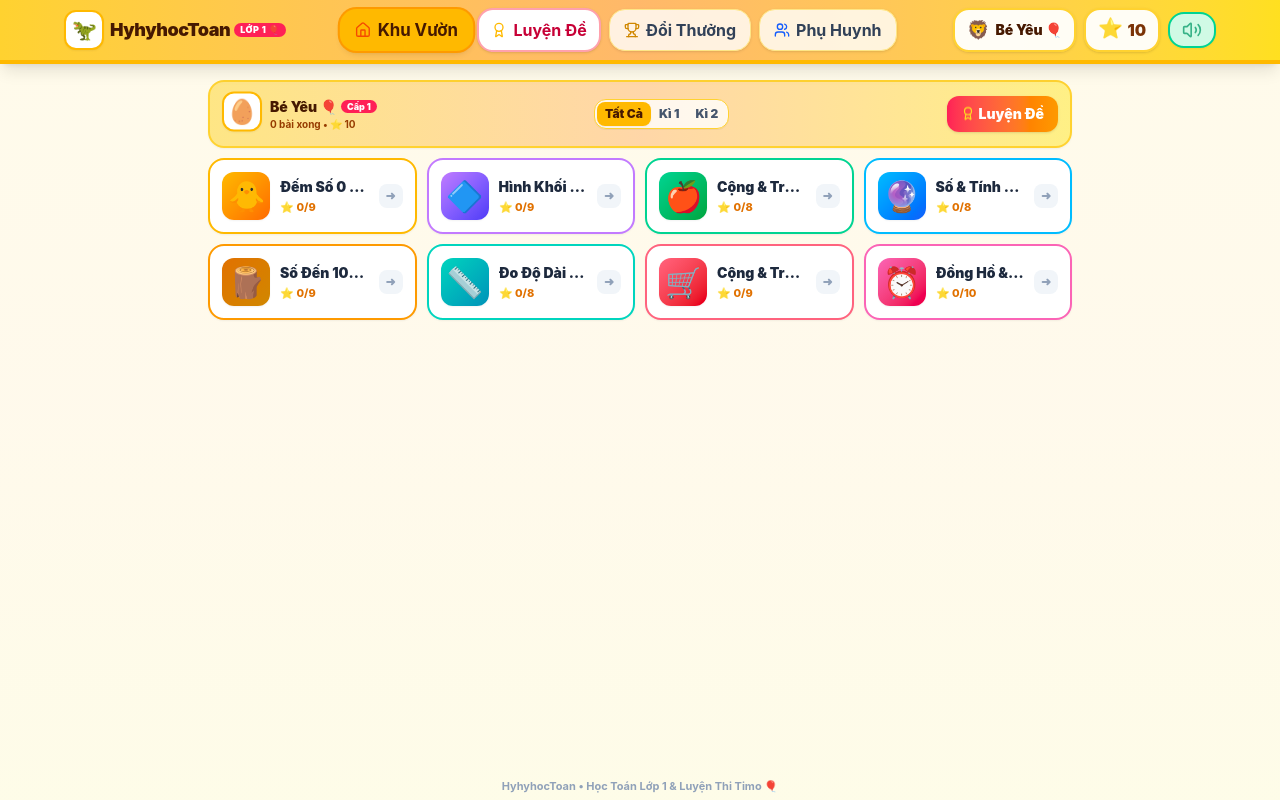
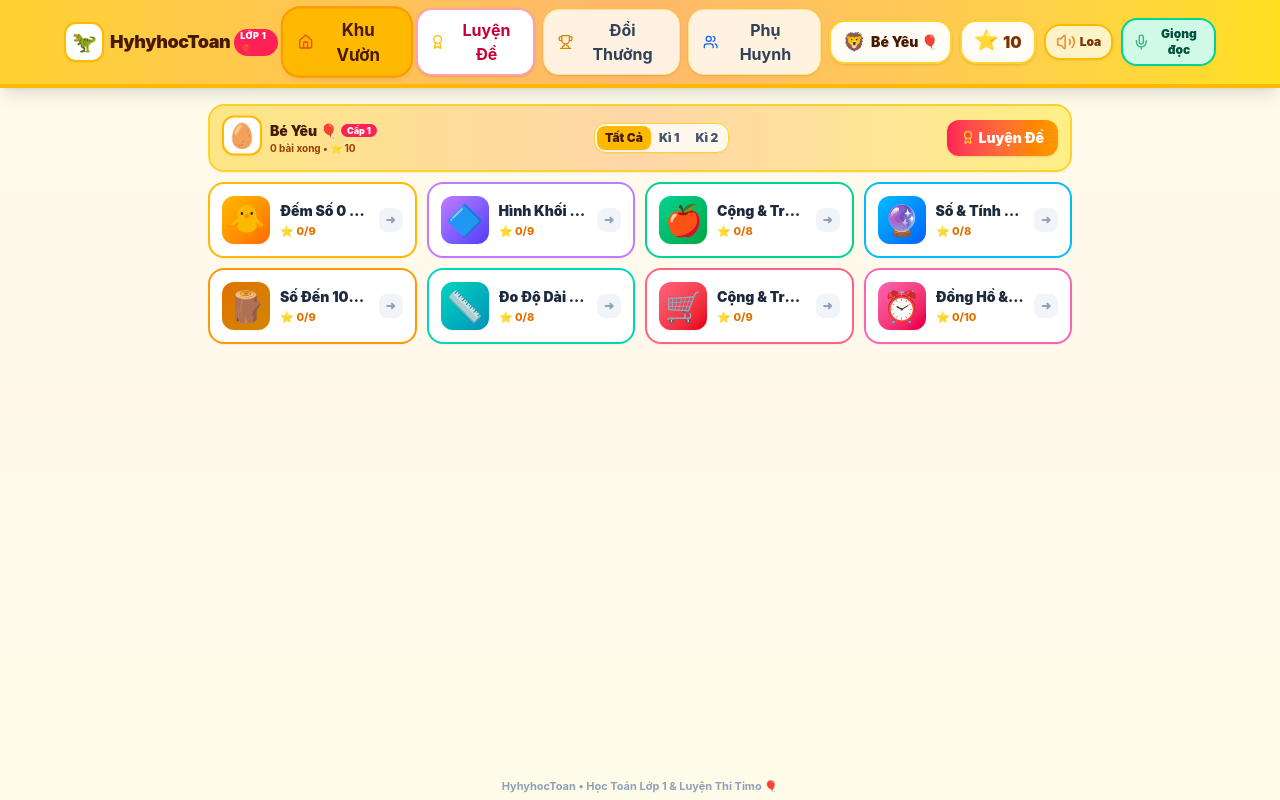
Before and after one commit to Tikz-Physics/HyhyhocToan, a React (Vite) app: page / in a window 1280 px wide. Built offline with nearby package versions, Linux system fonts and the light colour scheme.

Commit message:
feat: persist user accounts synchronously and separate sound effects and voice reading buttons

```diff
--- a/src/App.jsx
+++ b/src/App.jsx
@@ -11,63 +11,35 @@ import PetEvolution from './components/PetEvolution';
 import AccountModal from './components/AccountModal';
 import { getPetStage } from './data/petData';
 import { Award, Sparkles, ChevronRight } from 'lucide-react';
+import {
+  loadAccounts,
+  saveAccounts,
+  loadActiveAccountId,
+  saveActiveAccountId,
+} from './utils/accountStorage';
 
 export default function App() {
   const [currentView, setCurrentView] = useState('map'); // 'map', 'zone', 'timo_arena', 'trophies', 'parents'
   const [selectedZoneId, setSelectedZoneId] = useState(CURRICULUM_ZONES[0]?.id || 'counting_numbers_10');
   const [selectedSemester, setSelectedSemester] = useState('all'); // 'all', 1, 2
 
-  // Multi-account profile management
-  const [accounts, setAccounts] = useState(() => {
-    try {
-      const saved = localStorage.getItem('toan_lop1_accounts');
-      if (saved) {
-        const parsed = JSON.parse(saved);
-        if (Array.isArray(parsed) && parsed.length > 0) return parsed;
-      }
-    } catch {
-      // ignore
-    }
-
-    // Migrate from legacy single-profile storage if present
-    const existingStars = Number(localStorage.getItem('toan_lop1_stars') || 10);
-    let existingTasks = [];
-    try { existingTasks = JSON.parse(localStorage.getItem('toan_lop1_completed') || '[]'); } catch {}
-    let existingMedals = [];
-    try { existingMedals = JSON.parse(localStorage.getItem('toan_lop1_medals') || '[]'); } catch {}
-    let existingPets = ['dino'];
-    try { existingPets = JSON.parse(localStorage.getItem('toan_lop1_pets') || '["dino"]'); } catch {}
-    const existingActivePet = localStorage.getItem('toan_lop1_active_pet') || 'dino';
-
-    return [{
-      id: 'default_child',
-      name: 'Bé Yêu 🎈',
-      avatar: '🦁',
-      stars: existingStars,
-      completedTasks: existingTasks,
-      userMedals: existingMedals,
-      unlockedPets: existingPets,
-      activePet: existingActivePet,
-      createdAt: Date.now(),
-    }];
-  });
-
+  // Multi-account profile management with 100% persistent synchronous storage
+  const [accounts, setAccounts] = useState(() => loadAccounts());
   const [currentAccountId, setCurrentAccountId] = useState(() => {
-    return localStorage.getItem('toan_lop1_current_account_id') || 'default_child';
+    const initial = loadAccounts();
+    return loadActiveAccountId(initial);
   });
 
   const [isAccountModalOpen, setIsAccountModalOpen] = useState(false);
-  const [audioOn, setAudioOn] = useState(() => {
-    try {
-      const saved = localStorage.getItem('toan_lop1_master_audio');
-      return saved !== null ? saved === 'true' : true;
-    } catch {
-      return true;
-    }
-  });
+
+  // Independent Audio States: Sound Effects (Loa) & Teacher Voice Reading (Mic)
+  const [soundOn, setSoundOn] = useState(() => soundManager.soundEnabled);
+  const [voiceOn, setVoiceOn] = useState(() => soundManager.voiceEnabled);
 
   // Derive active account
-  const currentAccount = accounts.find((a) => a.id === currentAccountId) || accounts[0] || {
+  const currentAccount =
+    accounts.find((a) => a.id === currentAccountId) ||
+    accounts[0] || {
       id: 'default_child',
       name: 'Bé Yêu 🎈',
       avatar: '🦁',
@@ -84,23 +56,29 @@ export default function App() {
   const unlockedPets = currentAccount.unlockedPets || ['dino'];
   const activePet = currentAccount.activePet || 'dino';
 
-  // Synchronize accounts to localStorage
+  // Synchronize accounts and active ID to localStorage as safety net
   useEffect(() => {
-    localStorage.setItem('toan_lop1_accounts', JSON.stringify(accounts));
+    saveAccounts(accounts);
   }, [accounts]);
 
   useEffect(() => {
-    localStorage.setItem('toan_lop1_current_account_id', currentAccountId);
+    saveActiveAccountId(currentAccountId);
   }, [currentAccountId]);
 
   const updateCurrentAccount = (updater) => {
     setAccounts((prevAccounts) => {
-      return prevAccounts.map((acc) => {
-        if (acc.id === currentAccount.id) {
+      const targetId = currentAccountId;
+      const exists = prevAccounts.some((a) => a.id === targetId);
+      const effectiveId = exists ? targetId : prevAccounts[0]?.id;
+
+      const nextAccounts = prevAccounts.map((acc) => {
+        if (acc.id === effectiveId) {
           return typeof updater === 'function' ? updater(acc) : { ...acc, ...updater };
         }
         return acc;
       });
+      saveAccounts(nextAccounts);
+      return nextAccounts;
     });
   };
 
@@ -164,23 +142,28 @@ export default function App() {
       activePet: 'dino',
       createdAt: Date.now(),
     };
-    setAccounts((prev) => [...prev, newAcc]);
+    const nextAccounts = [...accounts, newAcc];
+    setAccounts(nextAccounts);
     setCurrentAccountId(newId);
+    saveAccounts(nextAccounts);
+    saveActiveAccountId(newId);
+    setIsAccountModalOpen(false);
   };
 
   const handleSwitchAccount = (id) => {
     setCurrentAccountId(id);
+    saveActiveAccountId(id);
     setIsAccountModalOpen(false);
   };
 
   const handleDeleteAccount = (id) => {
-    setAccounts((prev) => {
-      const remaining = prev.filter((a) => a.id !== id);
-      if (currentAccountId === id && remaining.length > 0) {
-        setCurrentAccountId(remaining[0].id);
-      }
-      return remaining;
-    });
+    const remaining = accounts.filter((a) => a.id !== id);
+    if (remaining.length === 0) return;
+    const nextActiveId = currentAccountId === id ? remaining[0].id : currentAccountId;
+    setAccounts(remaining);
+    setCurrentAccountId(nextActiveId);
+    saveAccounts(remaining);
+    saveActiveAccountId(nextActiveId);
   };
 
   const handleResetProgress = () => {
@@ -205,8 +188,10 @@ export default function App() {
         currentView={currentView}
         setCurrentView={setCurrentView}
         stars={stars}
-        audioOn={audioOn}
-        setAudioOn={setAudioOn}
+        soundOn={soundOn}
+        setSoundOn={setSoundOn}
+        voiceOn={voiceOn}
+        setVoiceOn={setVoiceOn}
         currentAccount={currentAccount}
         onOpenAccountModal={() => setIsAccountModalOpen(true)}
       />
--- a/src/components/AccountModal.jsx
+++ b/src/components/AccountModal.jsx
@@ -40,6 +40,7 @@ export default function AccountModal({
 
     setNewName('');
     setIsCreating(false);
+    onClose();
   };
 
   return (
--- a/src/components/Navbar.jsx
+++ b/src/components/Navbar.jsx
@@ -1,22 +1,31 @@
 import React from 'react';
-import { Volume2, VolumeX, Trophy, Home, Award, Users } from 'lucide-react';
+import { Volume2, VolumeX, Mic, MicOff, Trophy, Home, Award, Users } from 'lucide-react';
 import { soundManager } from '../utils/soundManager';
 
 export default function Navbar({
   currentView,
   setCurrentView,
   stars,
-  audioOn,
-  setAudioOn,
+  soundOn,
+  setSoundOn,
+  voiceOn,
+  setVoiceOn,
   currentAccount,
   onOpenAccountModal,
 }) {
-  const handleToggleAudio = () => {
-    const newState = soundManager.toggleMasterAudio();
-    setAudioOn(newState);
-    if (newState) {
-      soundManager.playPop();
-      soundManager.speak('Âm thanh và giọng đọc đã bật!');
+  const handleToggleSound = () => {
+    const next = soundManager.toggleSound();
+    setSoundOn(next);
+    if (next) soundManager.playPop();
+  };
+
+  const handleToggleVoice = () => {
+    const next = soundManager.toggleVoice();
+    setVoiceOn(next);
+    if (next) {
+      soundManager.speak('Giọng đọc đã bật');
+    } else {
+      soundManager.stopSpeaking();
     }
   };
 
@@ -131,30 +140,58 @@ export default function Navbar({
               <span>{stars}</span>
             </div>
 
-            {/* Single Master Audio Toggle (Cả Âm thanh hiệu ứng & Giọng đọc cô giáo) */}
+            {/* Nút 1: Loa (Hiệu ứng âm thanh: ting-ting, pháo hoa, click) */}
             <button
               type="button"
-              onClick={handleToggleAudio}
+              onClick={handleToggleSound}
               title={
-                audioOn
-                  ? 'Âm thanh & Giọng đọc: Đang BẬT (Bấm để tắt)'
-                  : 'Âm thanh & Giọng đọc: Đang TẮT (Bấm để bật)'
+                soundOn
+                  ? 'Âm thanh hiệu ứng: Đang BẬT (Bấm để tắt)'
+                  : 'Âm thanh hiệu ứng: Đang TẮT (Bấm để bật)'
               }
-              className={`flex items-center gap-1.5 px-2.5 py-1.5 sm:px-3 sm:py-1.5 rounded-2xl border-2 transition-all cursor-pointer btn-kid-3d shadow-xs font-black text-xs ${
-                audioOn
-                  ? 'bg-emerald-100 hover:bg-emerald-200 border-emerald-400 text-emerald-900'
-                  : 'bg-slate-100 hover:bg-slate-200 border-slate-300 text-slate-500 line-through opacity-75'
+              className={`flex items-center gap-1 p-1.5 sm:px-2.5 sm:py-1.5 rounded-2xl border-2 transition-all cursor-pointer btn-kid-3d shadow-xs font-black text-xs ${
+                soundOn
+                  ? 'bg-amber-100 hover:bg-amber-200 border-amber-400 text-amber-900'
+                  : 'bg-slate-100 hover:bg-slate-200 border-slate-300 text-slate-400 line-through opacity-70'
               }`}
             >
-              {audioOn ? (
+              {soundOn ? (
                 <>
-                  <Volume2 className="w-4 h-4 sm:w-5 sm:h-5 text-emerald-600 animate-pulse" />
-                  <span className="hidden xs:inline">Âm thanh</span>
+                  <Volume2 className="w-4 h-4 sm:w-5 sm:h-5 text-amber-600 animate-pulse" />
+                  <span className="hidden md:inline">Loa</span>
                 </>
               ) : (
                 <>
-                  <VolumeX className="w-4 h-4 sm:w-5 sm:h-5 text-slate-500" />
-                  <span className="hidden xs:inline">Tắt tiếng</span>
+                  <VolumeX className="w-4 h-4 sm:w-5 sm:h-5 text-slate-400" />
+                  <span className="hidden md:inline">Tắt loa</span>
+                </>
+              )}
+            </button>
+
+            {/* Nút 2: Mic (Giọng đọc cô giáo đọc đề bài) */}
+            <button
+              type="button"
+              onClick={handleToggleVoice}
+              title={
+                voiceOn
+                  ? 'Giọng đọc cô giáo: Đang BẬT (Bấm để tắt)'
+                  : 'Giọng đọc cô giáo: Đang TẮT (Bấm để bật)'
+              }
+              className={`flex items-center gap-1 p-1.5 sm:px-2.5 sm:py-1.5 rounded-2xl border-2 transition-all cursor-pointer btn-kid-3d shadow-xs font-black text-xs ${
+                voiceOn
+                  ? 'bg-emerald-100 hover:bg-emerald-200 border-emerald-400 text-emerald-900'
+                  : 'bg-slate-100 hover:bg-slate-200 border-slate-300 text-slate-400 line-through opacity-70'
+              }`}
+            >
+              {voiceOn ? (
+                <>
+                  <Mic className="w-4 h-4 sm:w-5 sm:h-5 text-emerald-600 animate-pulse" />
+                  <span className="hidden md:inline">Giọng đọc</span>
+                </>
+              ) : (
+                <>
+                  <MicOff className="w-4 h-4 sm:w-5 sm:h-5 text-slate-400" />
+                  <span className="hidden md:inline">Tắt giọng</span>
                 </>
               )}
             </button>
--- /dev/null
+++ b/src/utils/accountStorage.js
@@ -0,0 +1,84 @@
+// Quản lý lưu trữ tài khoản đa người dùng đồng bộ và an toàn 100%
+const STORAGE_KEY_ACCOUNTS = 'hyhyhoctoan_accounts';
+const STORAGE_KEY_ACTIVE_ID = 'hyhyhoctoan_active_account_id';
+const LEGACY_KEY_ACCOUNTS = 'toan_lop1_accounts';
+const LEGACY_KEY_ACTIVE_ID = 'toan_lop1_current_account_id';
+
+export function loadAccounts() {
+  try {
+    const raw = localStorage.getItem(STORAGE_KEY_ACCOUNTS) || localStorage.getItem(LEGACY_KEY_ACCOUNTS);
+    if (raw) {
+      const parsed = JSON.parse(raw);
+      if (Array.isArray(parsed) && parsed.length > 0) {
+        return parsed;
+      }
+    }
+  } catch (err) {
+    console.error('Lỗi khi đọc tài khoản:', err);
+  }
+
+  // Khôi phục từ dữ liệu cũ nếu có
+  let existingStars = 10;
+  try {
+    const s = localStorage.getItem('toan_lop1_stars');
+    if (s !== null) existingStars = Number(s);
+  } catch {}
+
+  let existingTasks = [];
+  try {
+    const t = localStorage.getItem('toan_lop1_completed');
+    if (t) existingTasks = JSON.parse(t);
+  } catch {}
+
+  let existingMedals = [];
+  try {
+    const m = localStorage.getItem('toan_lop1_medals');
+    if (m) existingMedals = JSON.parse(m);
+  } catch {}
+
+  const defaultAccount = {
+    id: 'default_child',
+    name: 'Bé Yêu 🎈',
+    avatar: '🦁',
+    stars: existingStars,
+    completedTasks: existingTasks,
+    userMedals: existingMedals,
+    unlockedPets: ['dino'],
+    activePet: 'dino',
+    createdAt: Date.now(),
+  };
+
+  saveAccounts([defaultAccount]);
+  return [defaultAccount];
+}
+
+export function loadActiveAccountId(accounts) {
+  try {
+    const id = localStorage.getItem(STORAGE_KEY_ACTIVE_ID) || localStorage.getItem(LEGACY_KEY_ACTIVE_ID);
+    if (id && accounts.some((a) => a.id === id)) {
+      return id;
+    }
+  } catch (err) {
+    console.error('Lỗi khi đọc active ID:', err);
+  }
+  return accounts[0]?.id || 'default_child';
+}
+
+export function saveAccounts(accounts) {
+  try {
+    const data = JSON.stringify(accounts);
+    localStorage.setItem(STORAGE_KEY_ACCOUNTS, data);
+    localStorage.setItem(LEGACY_KEY_ACCOUNTS, data);
+  } catch (err) {
+    console.error('Lỗi khi lưu tài khoản:', err);
+  }
+}
+
+export function saveActiveAccountId(id) {
+  try {
+    localStorage.setItem(STORAGE_KEY_ACTIVE_ID, id);
+    localStorage.setItem(LEGACY_KEY_ACTIVE_ID, id);
+  } catch (err) {
+    console.error('Lỗi khi lưu active ID:', err);
+  }
+}
--- a/src/utils/soundManager.js
+++ b/src/utils/soundManager.js
@@ -4,15 +4,28 @@
 class SoundManager {
   constructor() {
     this.ctx = null;
-    let savedMaster = true;
+    let savedSound = true;
+    let savedVoice = true;
     try {
-      const saved = localStorage.getItem('toan_lop1_master_audio');
-      if (saved !== null) savedMaster = saved === 'true';
+      const s = localStorage.getItem('hyhyhoctoan_sound_enabled') ?? localStorage.getItem('toan_lop1_sound_enabled');
+      if (s !== null) {
+        savedSound = s === 'true';
+      } else {
+        localStorage.setItem('hyhyhoctoan_sound_enabled', 'true');
+        localStorage.setItem('toan_lop1_sound_enabled', 'true');
+      }
+      const v = localStorage.getItem('hyhyhoctoan_voice_enabled') ?? localStorage.getItem('toan_lop1_voice_enabled');
+      if (v !== null) {
+        savedVoice = v === 'true';
+      } else {
+        localStorage.setItem('hyhyhoctoan_voice_enabled', 'true');
+        localStorage.setItem('toan_lop1_voice_enabled', 'true');
+      }
     } catch {
       // ignore
     }
-    this.soundEnabled = savedMaster;
-    this.voiceEnabled = savedMaster;
+    this.soundEnabled = savedSound;
+    this.voiceEnabled = savedVoice;
     this.vietnameseVoice = null;
     this.currentAudio = null;
     this.isSpeaking = false;
@@ -346,12 +359,38 @@ class SoundManager {
     });
   }
 
-  setMasterAudio(enabled) {
-    this.soundEnabled = enabled;
-    this.voiceEnabled = enabled;
-    if (!enabled) {
+  setSound(enabled) {
+    this.soundEnabled = !!enabled;
+    try {
+      localStorage.setItem('hyhyhoctoan_sound_enabled', this.soundEnabled ? 'true' : 'false');
+      localStorage.setItem('toan_lop1_sound_enabled', this.soundEnabled ? 'true' : 'false');
+    } catch {}
+    return this.soundEnabled;
+  }
+
+  toggleSound() {
+    return this.setSound(!this.soundEnabled);
+  }
+
+  setVoice(enabled) {
+    this.voiceEnabled = !!enabled;
+    if (!this.voiceEnabled) {
       this.stopSpeaking();
     }
+    try {
+      localStorage.setItem('hyhyhoctoan_voice_enabled', this.voiceEnabled ? 'true' : 'false');
+      localStorage.setItem('toan_lop1_voice_enabled', this.voiceEnabled ? 'true' : 'false');
+    } catch {}
+    return this.voiceEnabled;
+  }
+
+  toggleVoice() {
+    return this.setVoice(!this.voiceEnabled);
+  }
+
+  setMasterAudio(enabled) {
+    this.setSound(enabled);
+    this.setVoice(enabled);
     try {
       localStorage.setItem('toan_lop1_master_audio', enabled ? 'true' : 'false');
     } catch {}
@@ -361,19 +400,6 @@ class SoundManager {
   toggleMasterAudio() {
     return this.setMasterAudio(!this.soundEnabled);
   }
-
-  toggleSound() {
-    this.soundEnabled = !this.soundEnabled;
-    return this.soundEnabled;
-  }
-
-  toggleVoice() {
-    this.voiceEnabled = !this.voiceEnabled;
-    if (!this.voiceEnabled) {
-      this.stopSpeaking();
-    }
-    return this.voiceEnabled;
-  }
 }
 
 export const soundManager = new SoundManager();
```
Also changed, not shown: test-account-and-audio.js (added, +102 -0 lines). Lines whose indentation alone changed are shown as unchanged.
